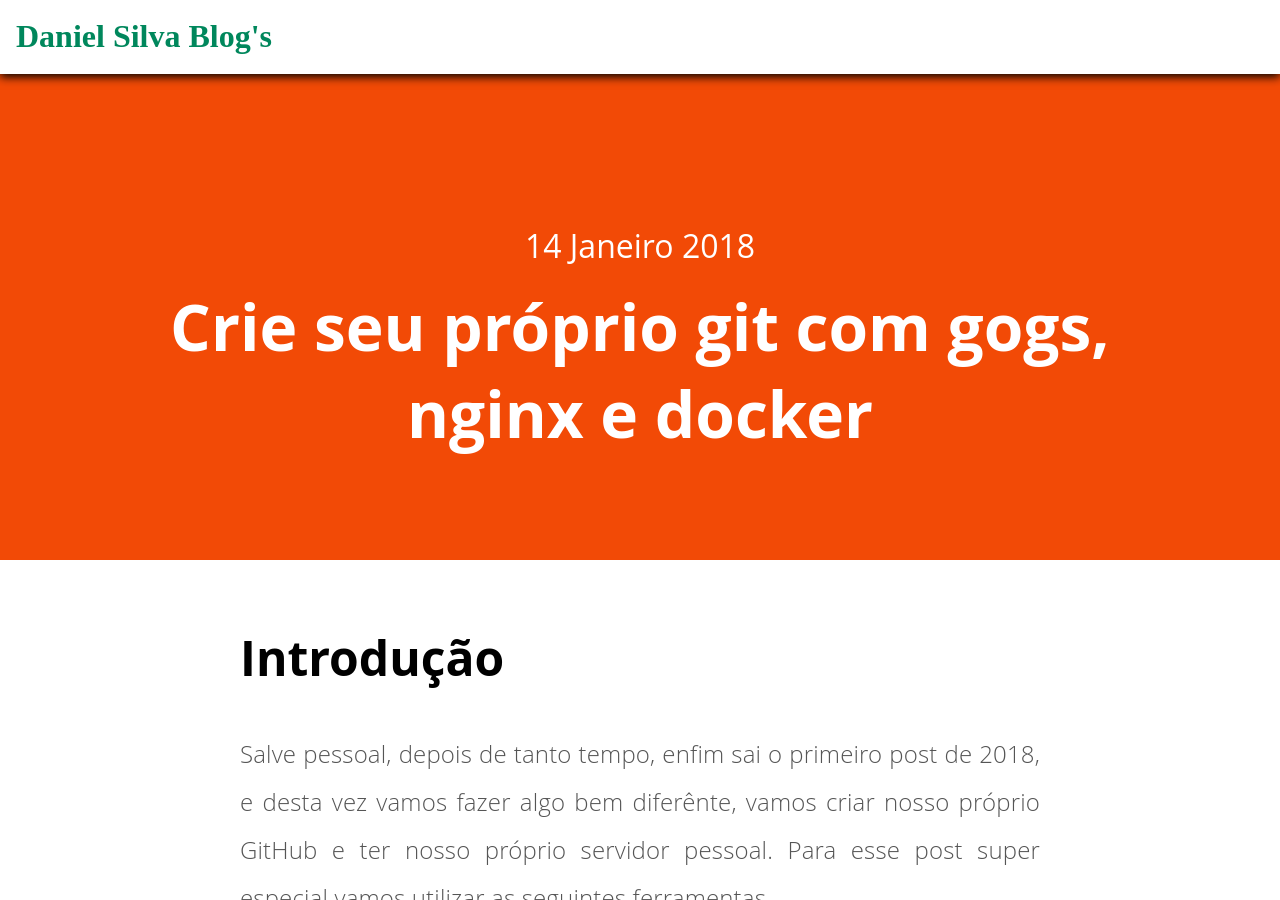
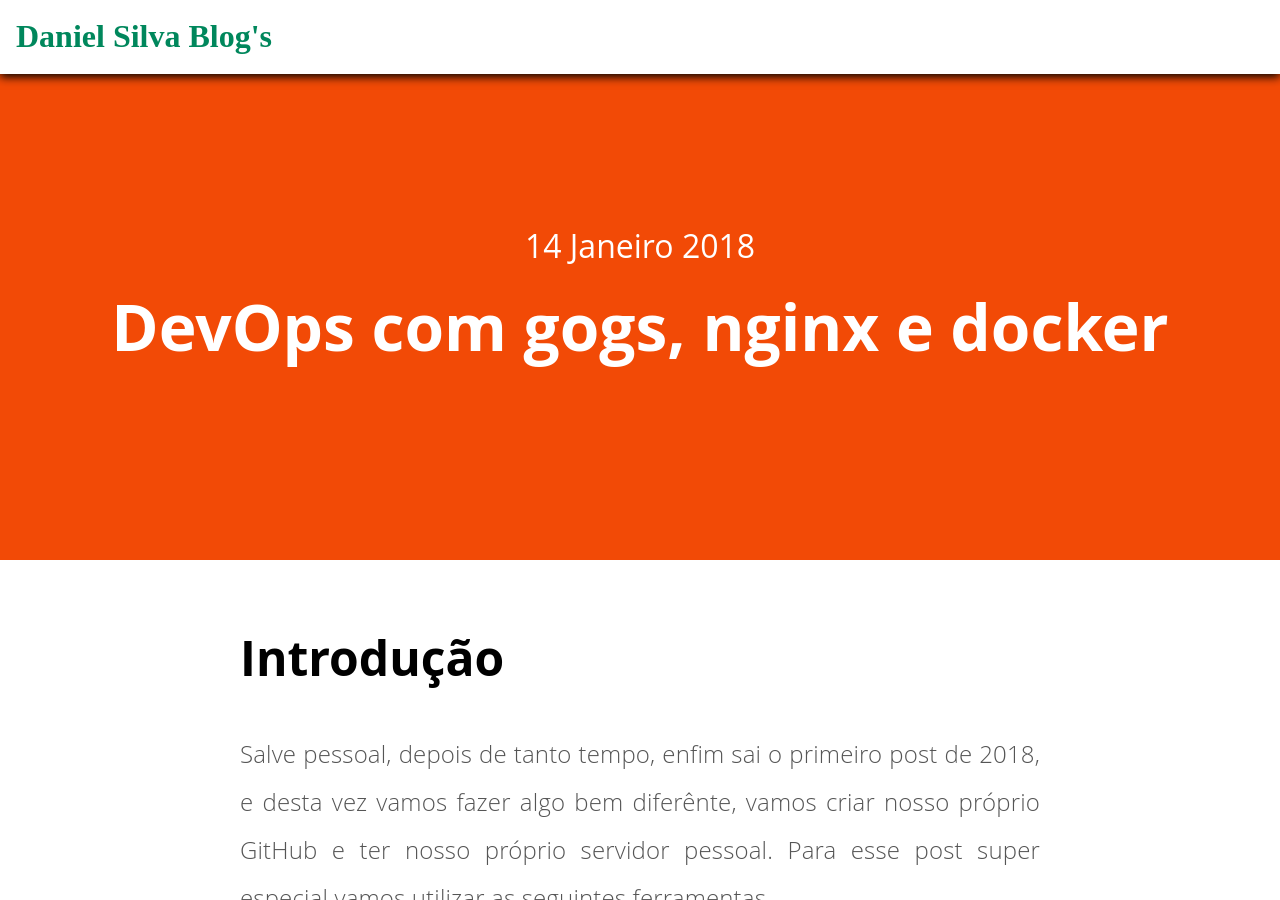
Before and after one commit to Silva01/blog, a Jekyll site: the page built from _posts/2018-01-14-gogs-docker-nginx.md, in a window 1280 px wide and 900 px high. Built offline with Jekyll 4.4.1, drawn with Linux system fonts in a browser that asks for light colours; comment, search, counter and statistics services are not loaded.

Commit message:
Adicionado Post Sobre Gogs - corrigido 1

```diff
--- a/_posts/2018-01-14-gogs-docker-nginx.md
+++ b/_posts/2018-01-14-gogs-docker-nginx.md
@@ -1,9 +1,9 @@
 ---
 layout: post
-title: "Crie seu próprio git com gogs, nginx e docker"
+title: "DevOps com gogs, nginx e docker"
 date: 2018-01-14 17:40:00 -0300
 categories: devops
-description: "Criando seu próprio GitHub"
+description: "Criando seu próprio GitHub com gogs, nginx e docker"
 identificador: 1
 ---
 
```
